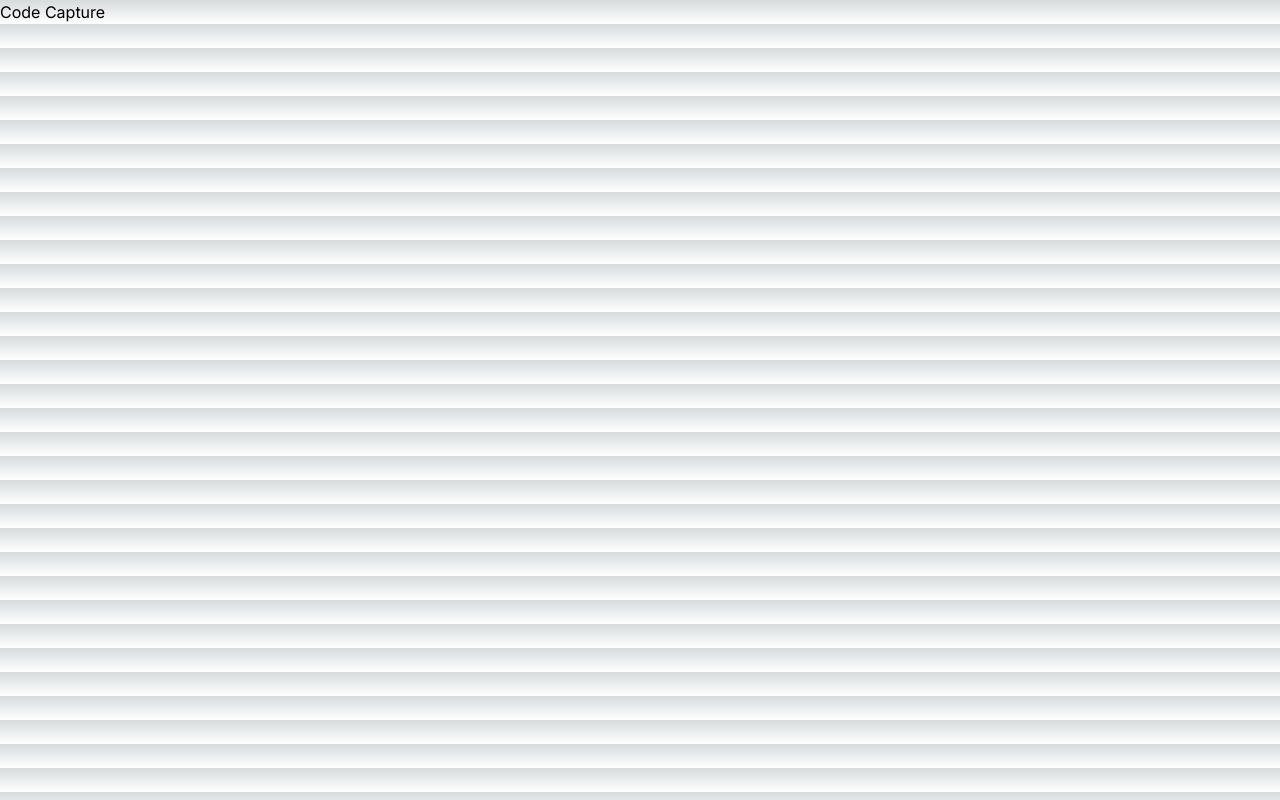
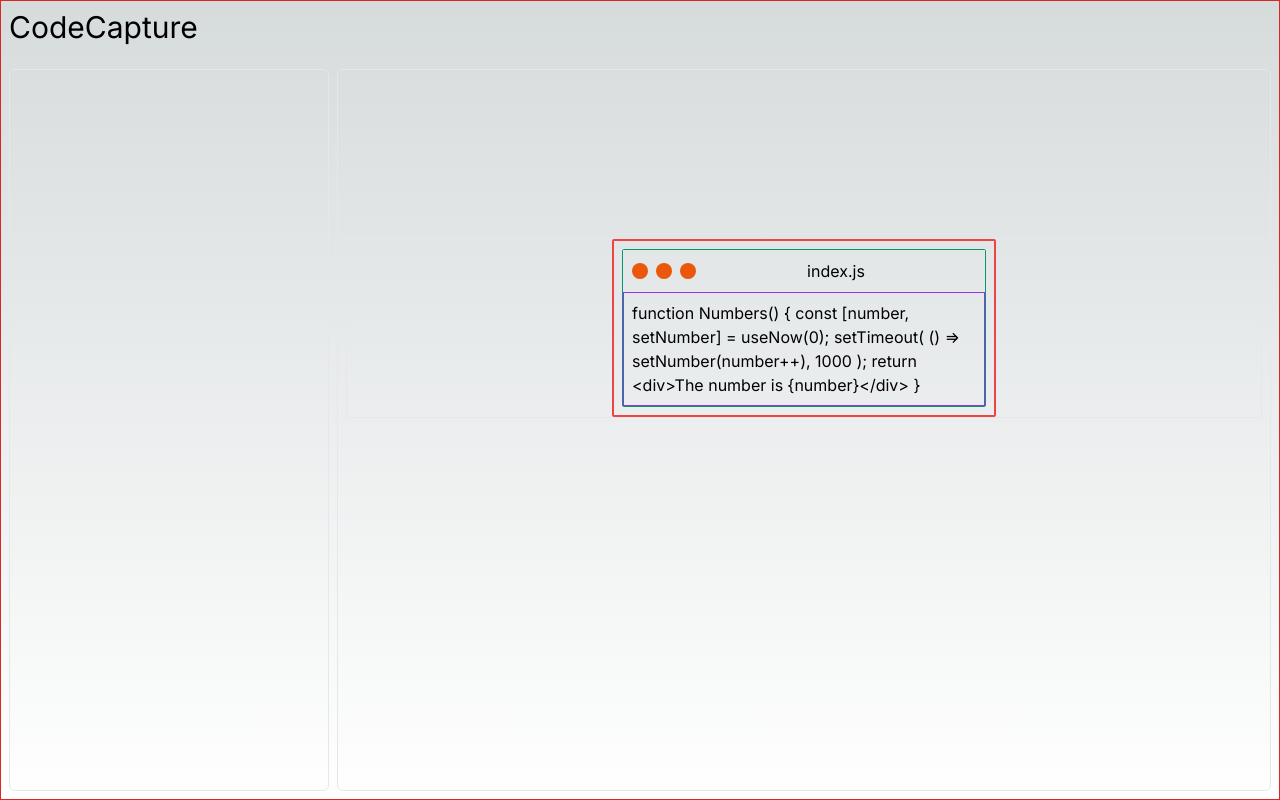
Before and after one commit to programmer-rahul/code-capture, a Next.js app: page / in a window 1280 px wide. Built offline with nearby package versions, Linux system fonts and the light colour scheme.

Commit message:
added basic ui

```diff
--- /dev/null
+++ b/app/components/code-capture/code-capture-header.tsx
@@ -0,0 +1,7 @@
+export default function CodeCaptureHeader() {
+  return (
+    <header>
+      <h1 className="text-3xl">CodeCapture</h1>
+    </header>
+  );
+}
--- /dev/null
+++ b/app/components/code-capture/code-capture-main.tsx
@@ -0,0 +1,12 @@
+import CodeImageControls from "./code-image-controls";
+import CodeImagePreview from "./code-image-preview";
+
+export default function CodeCaptureMain() {
+  return (
+    <section className="flex gap-2 h-full">
+      <CodeImageControls />
+
+      <CodeImagePreview />
+    </section>
+  );
+}
--- /dev/null
+++ b/app/components/code-capture/code-capture.tsx
@@ -0,0 +1,12 @@
+import CodeCaptureHeader from "./code-capture-header";
+import CodeCaptureMain from "./code-capture-main";
+
+export default function CodeCapture() {
+  return (
+    <main className="w-screen gap-6 flex flex-col p-2 h-screen border border-red-600">
+      <CodeCaptureHeader />
+
+      <CodeCaptureMain />
+    </main>
+  );
+}
--- /dev/null
+++ b/app/components/code-capture/code-image-controls.tsx
@@ -0,0 +1,5 @@
+export default function CodeImageControls() {
+  return (
+    <div className="options border w-full max-w-80 h-full rounded-md"></div>
+  );
+}
--- /dev/null
+++ b/app/components/code-capture/code-image-preview.tsx
@@ -0,0 +1,41 @@
+export default function CodeImagePreview() {
+  const code = `function Numbers() {
+        const [number, setNumber] = useNow(0);
+
+        setTimeout(
+          () => setNumber(number++),
+          1000
+        );
+
+        return <div>The number is {number}</div>
+      }
+      `;
+
+  return (
+    <div className="preview border items-center p-2 flex flex-col w-full rounded-md">
+      <div className="preview-box w-full border mt-40">
+        <div className="frame w-96 mx-auto border-red-500 max-w-full border-2 p-2 rounded-sm">
+          <div className="window border-emerald-600 border rounded-sm flex flex-col">
+            <div className="flex border justify-between w-full p-2 items-center">
+              <div className="window-buttons flex gap-2">
+                <p className="w-4 h-4 rounded-full bg-orange-600"></p>
+                <p className="w-4 h-4 rounded-full bg-orange-600"></p>
+                <p className="w-4 h-4 rounded-full bg-orange-600"></p>
+              </div>
+
+              <div className="window-title">
+                <p>index.js</p>
+              </div>
+
+              <div></div>
+            </div>
+
+            <div className="content border border-purple-600 p-2 h-full min-h-20">
+              <p>{code}</p>
+            </div>
+          </div>
+        </div>
+      </div>
+    </div>
+  );
+}
--- a/app/page.tsx
+++ b/app/page.tsx
@@ -1,9 +1,5 @@
-import Image from "next/image";
+import CodeCapture from "./components/code-capture/code-capture";
 
 export default function Home() {
-  return (
-    <main>
-      <div>Code Capture</div>
-    </main>
-  );
+  return <CodeCapture />;
 }
```
